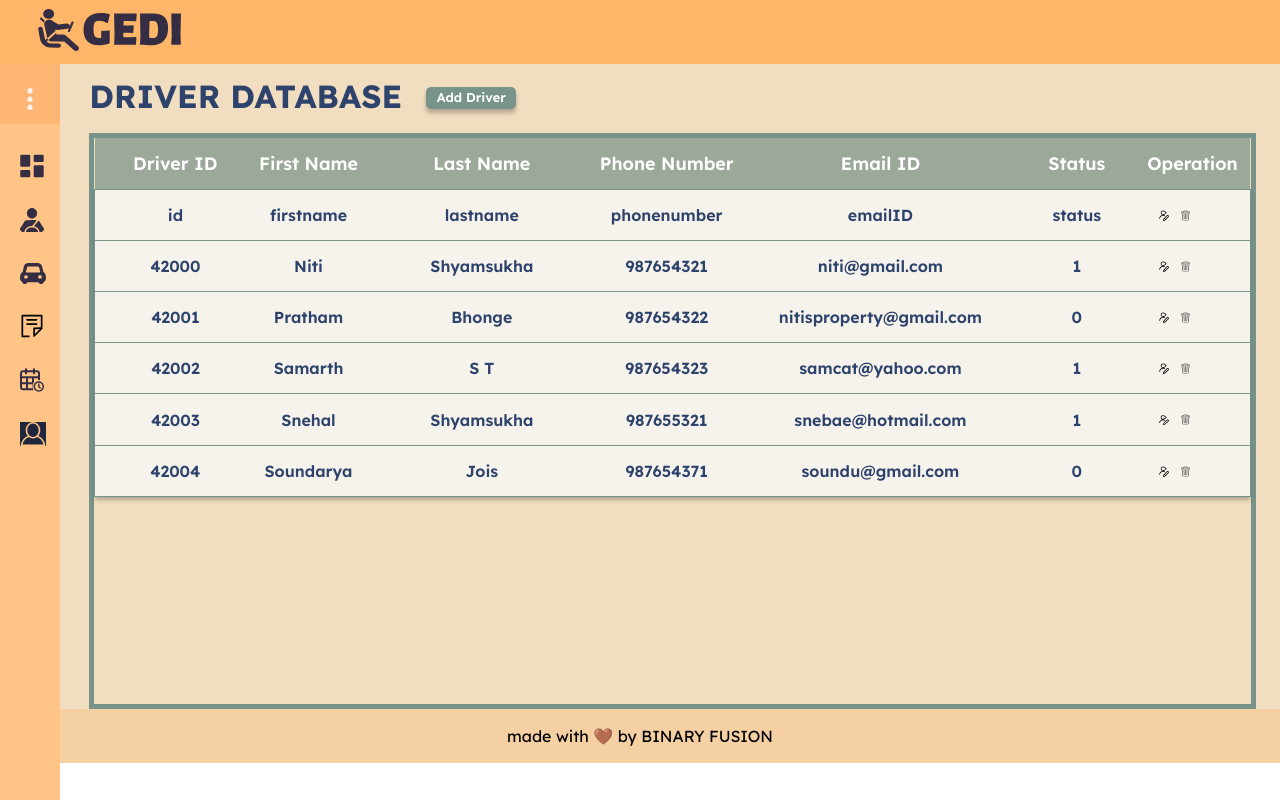
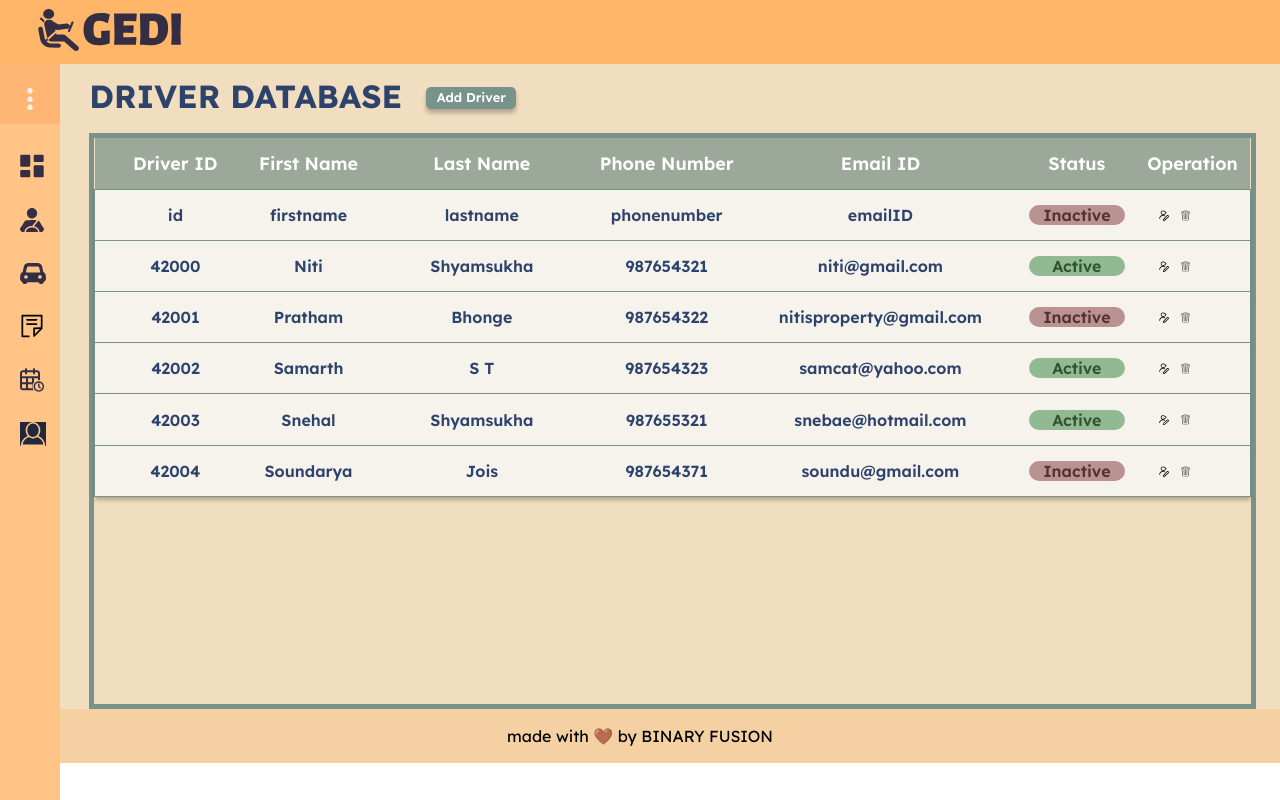
Before and after one commit to n1ti/Cab-App, a React (Vite) app: page /driver-database in a window 1280 px wide. Built offline with nearby package versions, Linux system fonts and the light colour scheme.

Commit message:
active, inactive button in database

```diff
--- a/src/components/CabDataLine.jsx
+++ b/src/components/CabDataLine.jsx
@@ -11,7 +11,14 @@ function CabDataLine(props) {
       <td className="tablerows Model">{props.Model}</td>
       <td className="tablerows Colour">{props.Colour}</td>
       <td className="tablerows LisencePlate">{props.LisencePlate}</td>
-      <td className="tablerows status">{props.status}</td>
+      {/* <td className="tablerows status">{props.status}</td> */}
+      <td className="tablerows status">
+        {props.status == 1 ? (
+          <div className="activeBtn">Active</div>
+        ) : (
+          <div className="inactiveBtn">Inactive</div>
+        )}
+      </td>
       <td className="tablerows op">
         <div>
           <div className="icons">
--- a/src/components/DriverDataLine.jsx
+++ b/src/components/DriverDataLine.jsx
@@ -12,7 +12,13 @@ function DriverDataLine(props) {
       <td className="tablerows lname">{props.lastname}</td>
       <td className="tablerows phn">{props.phonenumber}</td>
       <td className="tablerows emailid">{props.emailid}</td>
-      <td className="tablerows status">{props.status}</td>
+      <td className="tablerows status">
+        {props.status == 1 ? (
+          <div className="activeBtn">Active</div>
+        ) : (
+          <div className="inactiveBtn">Inactive</div>
+        )}
+      </td>
       <td className="tablerows op">
         <div>
           <div className="icons">
--- a/src/components/DriverDatabase.css
+++ b/src/components/DriverDatabase.css
@@ -116,3 +116,19 @@
   border: 1px solid #78938a;
   box-shadow: 0px 4px 4px 0px rgba(0, 0, 0, 0.25);
 }
+
+.activeBtn {
+  border-radius: 20px;
+  background: #92ba92;
+  color: #325332;
+  margin-left: 15%;
+  width: 70%;
+}
+
+.inactiveBtn {
+  border-radius: 20px;
+  background: #ba9292;
+  color: #533232;
+  width: 70%;
+  margin-left: 15%;
+}
```
